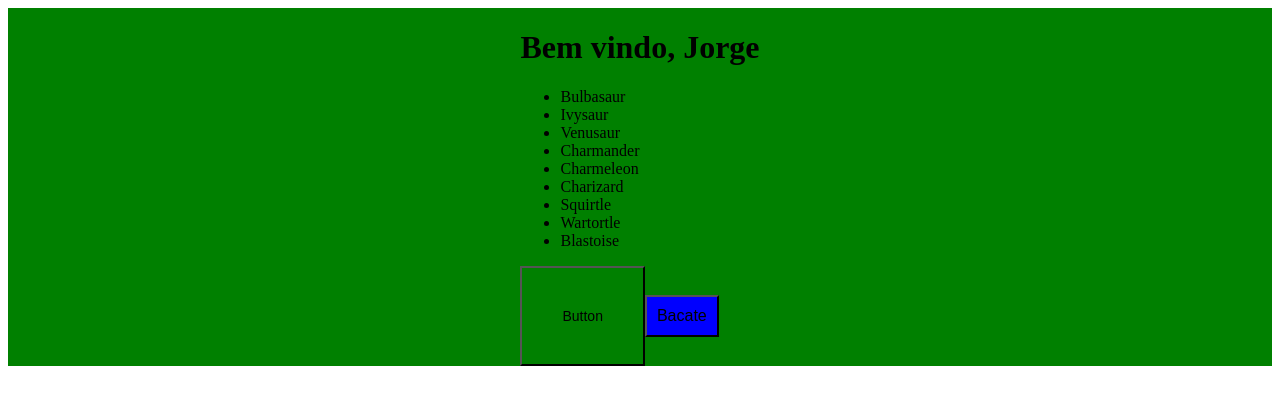
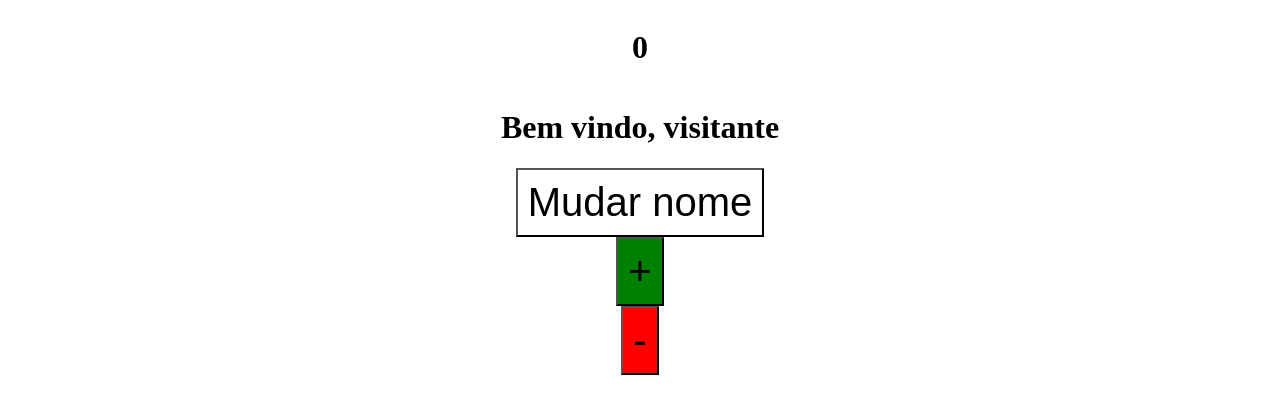
Before and after one commit to yantedesco/react_2022.2, a React (Vite) app: page / in a window 1280 px wide. Shown: the top 414 px of the page. Built offline with nearby package versions, Linux system fonts and the light colour scheme.

Commit message:
useState

```diff
--- a/src/components/Button.jsx
+++ b/src/components/Button.jsx
@@ -6,7 +6,7 @@ export const Button = (props) => {
         padding: props.padding,
         fontSize: props.fontSize
       }}
-      onClick={() => null}
+      onClick={props.onClick}
     >
       {props.name}
     </button>
--- a/src/components/Container.jsx
+++ b/src/components/Container.jsx
@@ -5,8 +5,7 @@ export const Container = (props) => {
         display: "flex",
         justifyContent: "center",
         alignItems: "center",
-        flexDirection: "column",
-        backgroundColor: "green"
+        flexDirection: "column"
       }}
     >
       {props.children}
--- a/src/screens/Pokemon.jsx
+++ b/src/screens/Pokemon.jsx
@@ -1,23 +1,48 @@
-import { pokemons } from "../data/pokemon.js";
+import { useState } from "react";
 import { Button } from "../components/Button.jsx";
 import { Container } from "../components/Container.jsx";
 
 export const Pokemon = () => {
-  const nome = "Jorge";
-  const bemVindo = <h1>Bem vindo, {nome}</h1>;
+  const [contador, setContador] = useState(0);
+  const [nome, setNome] = useState("visitante");
 
   return (
     <Container>
-      <div>
-        {bemVindo}
-        <ul>
-          {pokemons.map((pokemon) => {
-            return <li key={pokemon.id}>{pokemon.name.english}</li>;
-          })}
-        </ul>
-        <Button backgroundColor="green" fontSize={14} padding="40px" name="Button" />
-        <Button backgroundColor="blue" fontSize={16} padding="10px" name="Bacate" />
-      </div>
+      <h1>{contador}</h1>
+      <h1>Bem vindo, {nome}</h1>
+      {/* <ul>
+        {pokemons.map((pokemon) => {
+          return <li key={pokemon.id}>{pokemon.name.english}</li>;
+        })}
+      </ul> */}
+      <Button
+        onClick={() =>
+          setNome((prev) => {
+            if (prev === "yan") {
+              return "marcos";
+            }
+            return "yan";
+          })
+        }
+        backgroundColor="white"
+        fontSize={40}
+        padding="10px"
+        name="Mudar nome"
+      />
+      <Button
+        onClick={() => setContador((prev) => prev + 1)}
+        backgroundColor="green"
+        fontSize={40}
+        padding="10px"
+        name="+"
+      />
+      <Button
+        onClick={() => setContador((prev) => prev - 1)}
+        backgroundColor="red"
+        fontSize={40}
+        padding="10px"
+        name="-"
+      />
     </Container>
   );
 };
```
